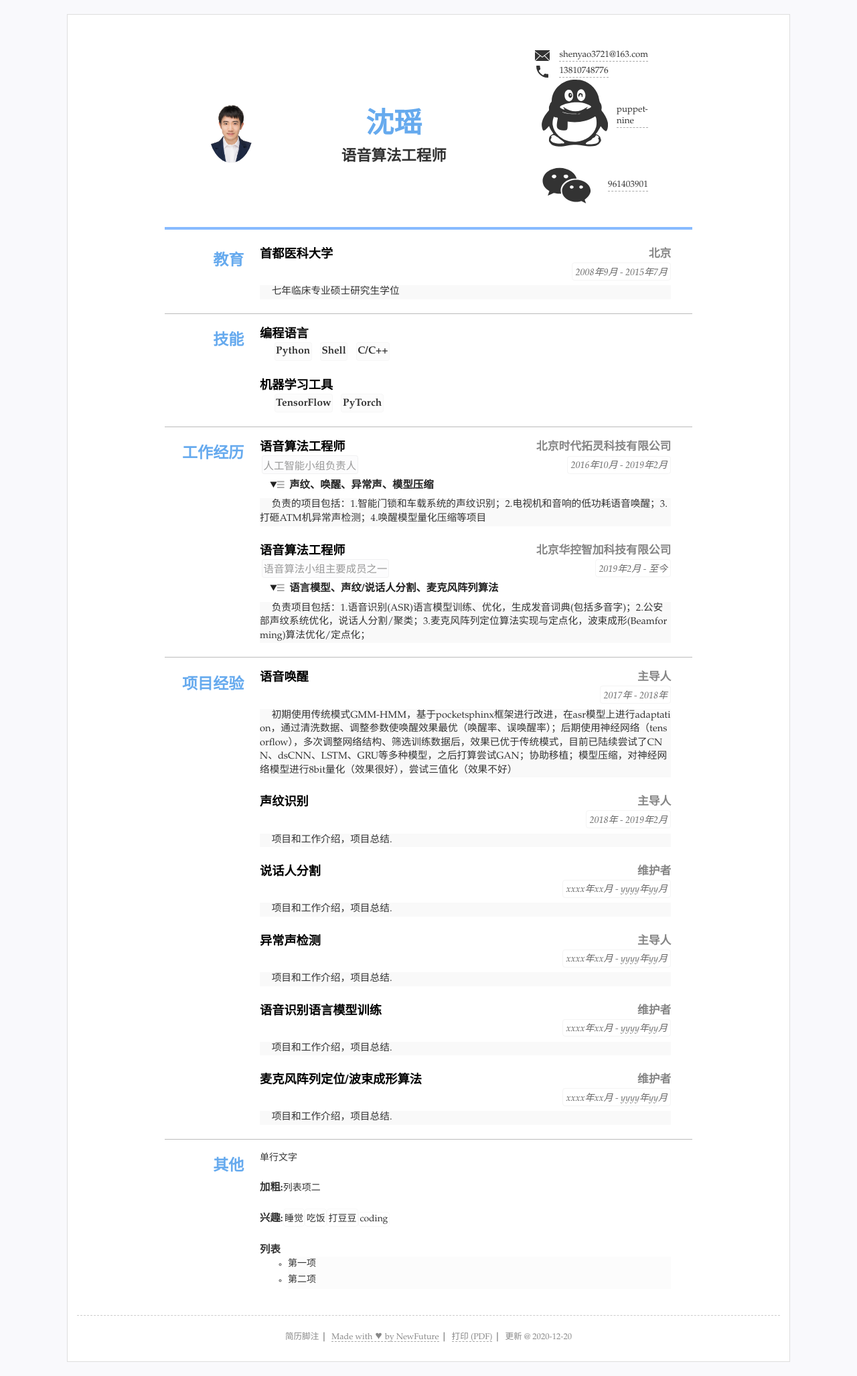
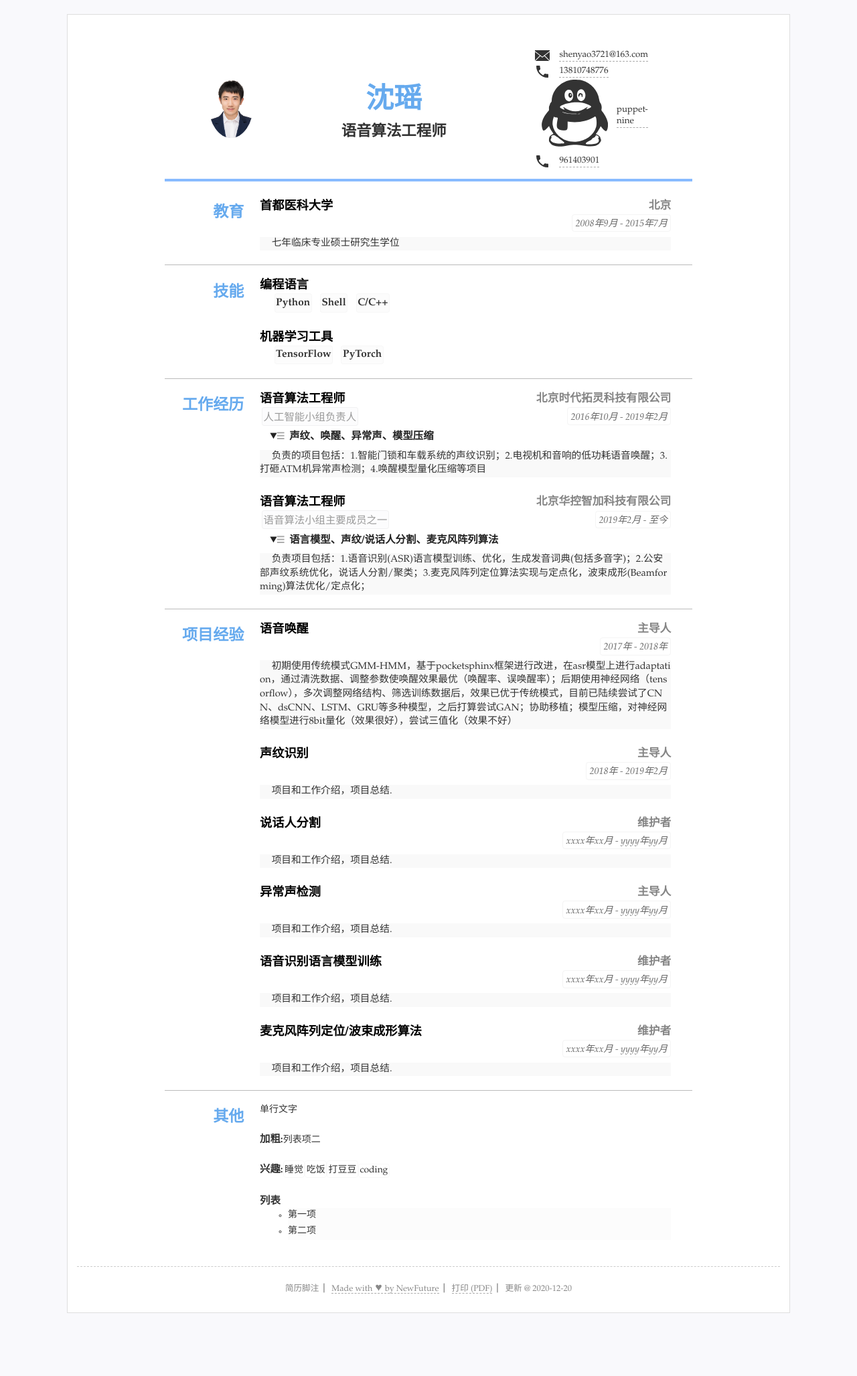
Before and after one commit to shenyao3721/cv, a Jekyll site: the page built from index.html, in a window 1280 px wide. Shown: the whole page at 67% size. Built offline with Jekyll 4.4.1, drawn with Linux system fonts in a browser that asks for light colours; after the commit the page ends 1982 px from its top, so only the background shows below that.

Commit message:
Update resume.yml

```diff
--- a/_data/resume.yml
+++ b/_data/resume.yml
@@ -20,7 +20,7 @@ contact: #联系方式连接等3~5行
   icon: 'icons/qq2.svg'
 - text: "961403901"
   href: 'https://github.com/NewFuture'
-  icon: "icons/weixin2.svg"
+  icon: "icons/phone.svg"
   attr: 'target="_blank"' #新标签页打开
   # - text: "地址"
   #   icon: "icons/location.svg"
```
